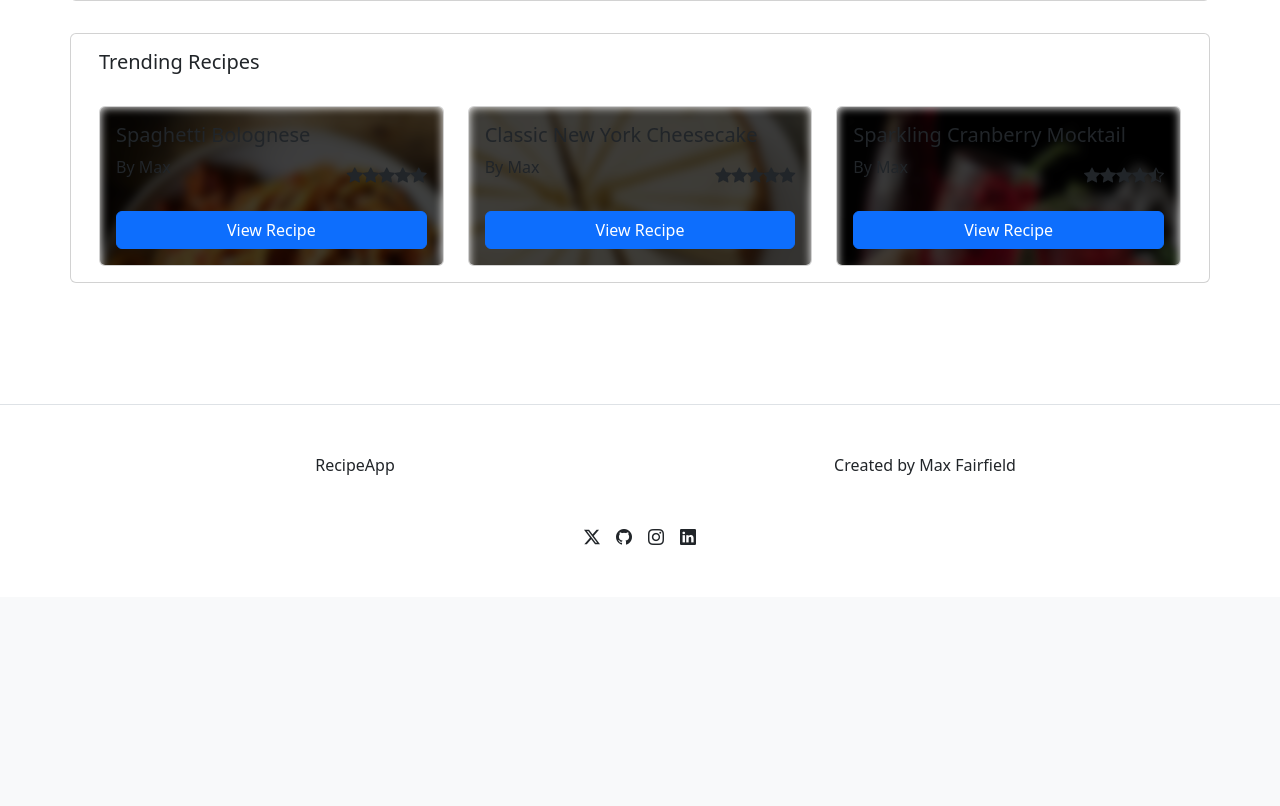
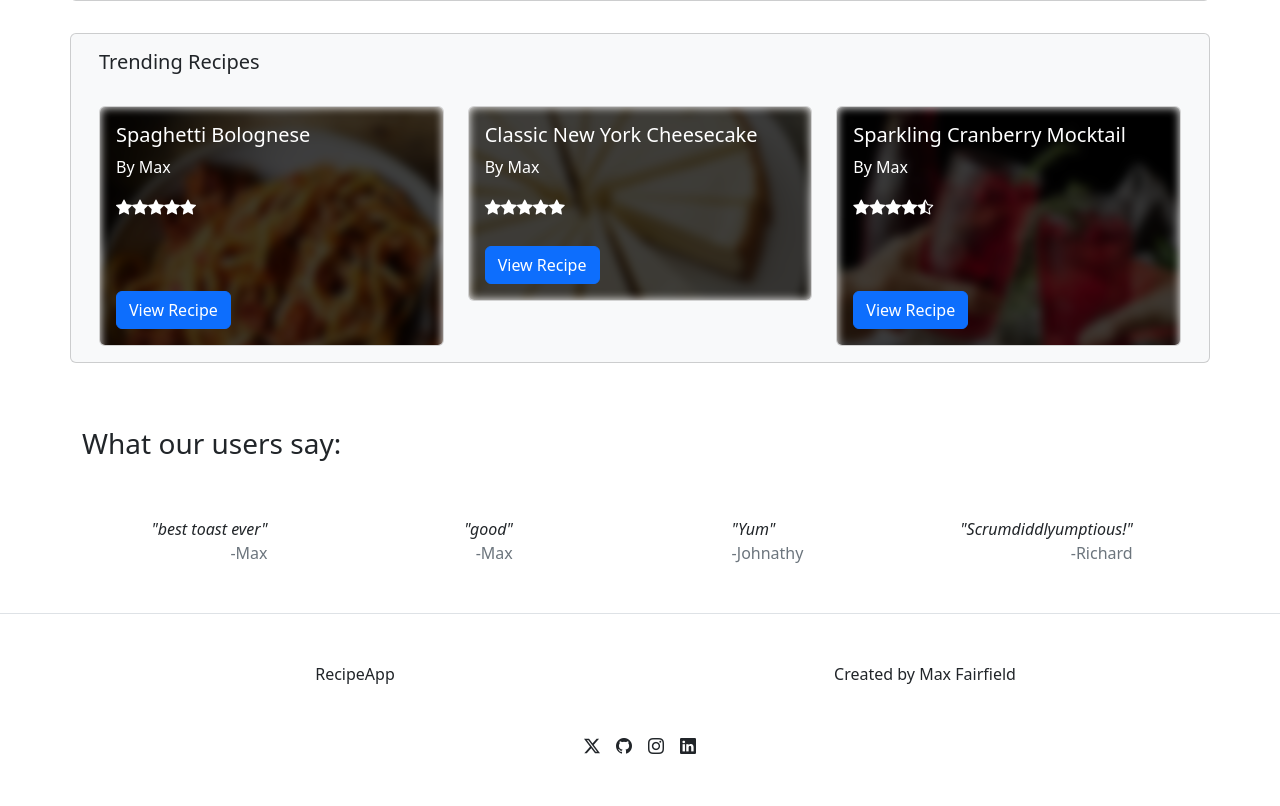
Before and after one commit to MaxFairfield/RecipeSite, a Django app: page / in a window 1280 px wide. Shown: the part 476-1282 px from the top of the page. Before the commit the page ends 1021 px from the top, so only its background shows below. Run offline with Django 5.2, Linux system fonts and the light colour scheme; data comes from the database, SQL or seed files in the repository; both versions use the stored data as it was after the commit; some libraries are stand-ins or nearby versions.

Commit message:
Home page changes

```diff
--- a/recipeinfo/recipeinfo/views.py
+++ b/recipeinfo/recipeinfo/views.py
@@ -33,12 +33,15 @@ def home_page(request):
 
 	trending_recipes = sorted(trending_recipes, key=lambda x: x.rating, reverse=True)[:3]
 
+	feedback = Feedback.objects.all().order_by('-rating')[:4]
+
 	return render(
 		request,
 		'home.html',
 		{
 			'categories': categories,
-			'trending_recipes': trending_recipes
+			'trending_recipes': trending_recipes,
+			'feedback': feedback
 		}
 	)
 
--- a/recipeinfo/templates/home.html
+++ b/recipeinfo/templates/home.html
@@ -7,7 +7,7 @@
 
 {% block content %}
 <div class="row py-3">
-	<div class="card">
+	<div class="card bg-body-tertiary">
 		<div class="card-body">
 			<h5 class="card-title">Chef's Special Video</h5>
 			<div class="d-flex justify-content-center">
@@ -17,22 +17,22 @@
 	</div>
 </div>
 <div class="row py-3">
-	<div class="card">
+	<div class="card bg-body-tertiary">
 		<div class="card-body">
 			<h5 class="card-title">Trending Recipes</h5>
 			<br>
 			<div class="row">
 				{% for recipe in trending_recipes %}
 					<div class="col">
-						<div class="card" style="overflow: hidden; max-height: 10rem;">
+						<div class="card text-white" style="overflow: hidden; max-height: 15rem;">
 							<img src="{{recipe.image.url}}" class="card-img-top" style="filter: blur(5px) brightness(25%);">
 							<div class="card-img-overlay d-flex flex-column justify-content-end">
-								<h5 class="card-title">{{ recipe.title }}</h5>
-								<div class="d-flex justify-content-between align-items-center">
+								<h5 class="card-title">{{recipe.title}}</h5>
 									<p class="card-text">By {{recipe.author.username}}</p>
 									<p class="card-text">{{recipe.rating|star_rating}}</p>
+								<div class="mt-auto">
+									<a href="{% url 'recipe_page' id=recipe.id %}" class="btn btn-primary">View Recipe</a>
 								</div>
-								<a href="#" class="btn btn-primary mt-auto">View Recipe</a>
 							</div>
 						</div>
 					</div>
@@ -41,4 +41,23 @@
 		</div>
 	</div>
 </div>
+<div class="row py-5">
+	<div class="row pb-5">
+		<h3>What our users say:</h3>
+	</div>
+	<div class="row">
+		{% for review in feedback %}
+		<div class="col">
+			<div>
+				<div class="d-flex justify-content-center">
+					<div>
+						<div class="fst-italic">"{{review}}"</div>
+						<div class="text-end text-secondary">-{{review.author}}</div>
+					</div>
+				</div>
+			</div>
+		</div>
+		{% endfor %}
+	</div>
+</div>
 {% endblock %}
```
Also changed, not shown: recipeinfo/db.sqlite3.
